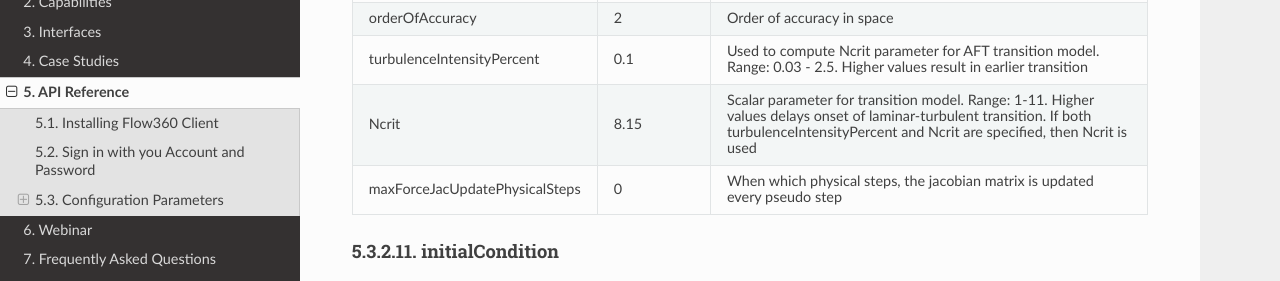
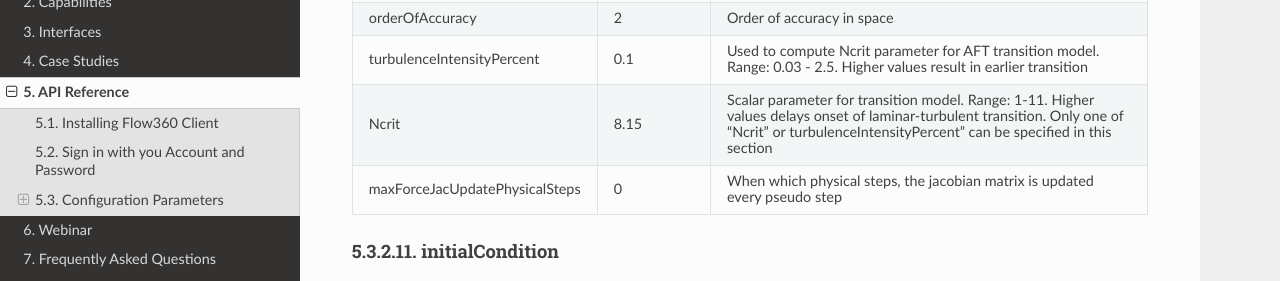
Before and after one commit to flexcompute-readthedocs/Flow360Documentation, a Sphinx documentation site: the page built from docs/source/api.rst, in a window 1280 px wide and 900 px high, scrolled down 7907 px. Shown: the part 167-448 px from the top of the window. Built offline with Sphinx 7.4.7 and the Read the Docs theme 2.0.0, drawn with Linux system fonts in a browser that asks for light colours.

Commit message:
Minor fix

```diff
--- a/docs/source/api.rst
+++ b/docs/source/api.rst
@@ -455,7 +455,7 @@ transitionModelSolver
    | turbulenceIntensityPercent     |        0.1                   | Used to compute Ncrit parameter for AFT transition model. Range: 0.03 - 2.5. Higher values result in earlier transition      |
    +--------------------------------+------------------------------+------------------------------------------------------------------------------------------------------------------------------+
    | Ncrit                          |        8.15                  | Scalar parameter for transition model. Range: 1-11. Higher values delays onset of laminar-turbulent transition.              |
-   |                                |                              | If both turbulenceIntensityPercent and Ncrit are specified, then Ncrit is used                                               |
+   |                                |                              | Only one of "Ncrit" or turbulenceIntensityPercent" can be specified in this section                                          |
    +--------------------------------+------------------------------+------------------------------------------------------------------------------------------------------------------------------+
    | maxForceJacUpdatePhysicalSteps |        0                     | When which physical steps, the jacobian matrix is updated every pseudo step                                                  |
    +--------------------------------+------------------------------+------------------------------------------------------------------------------------------------------------------------------+
```
